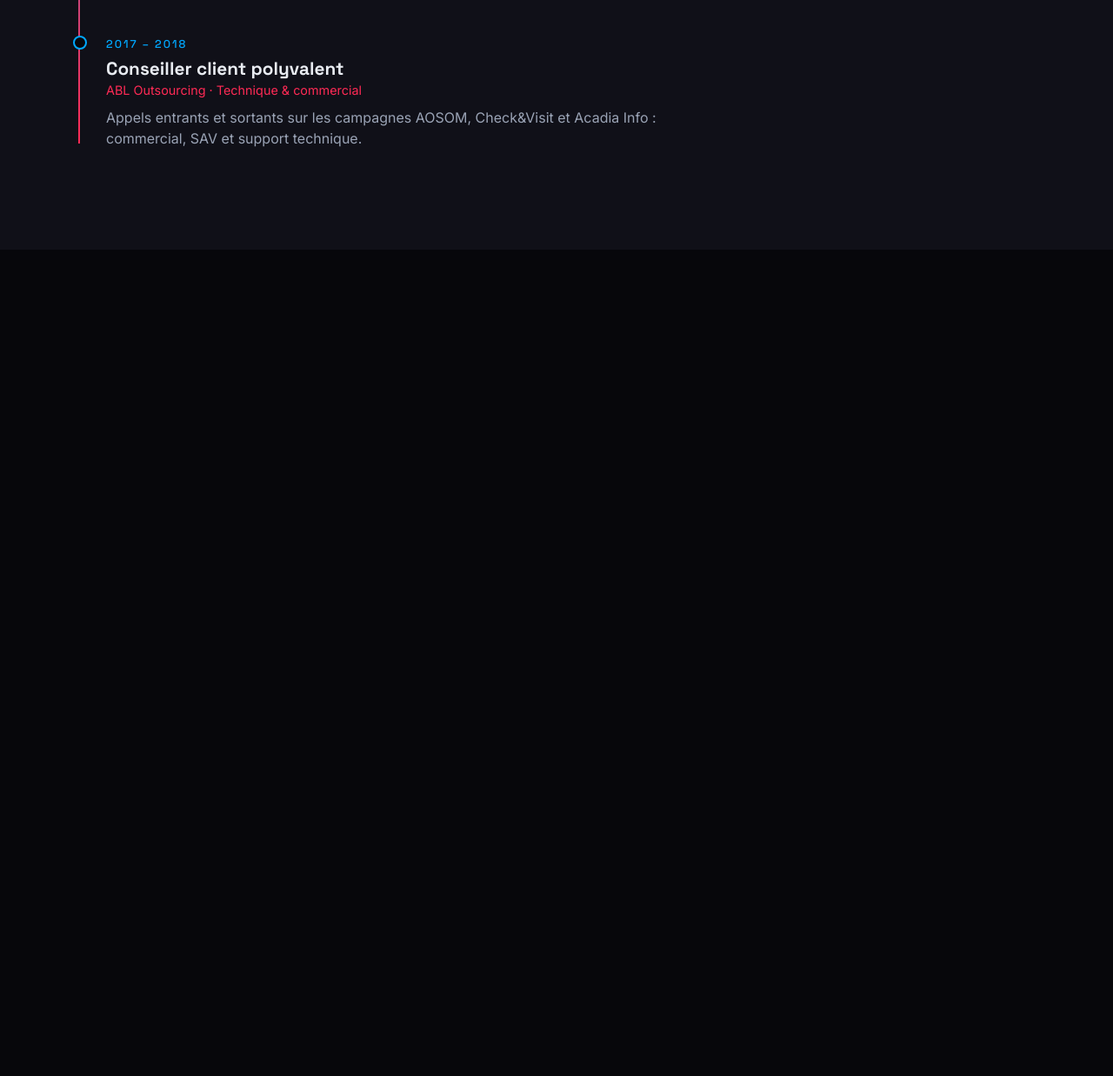
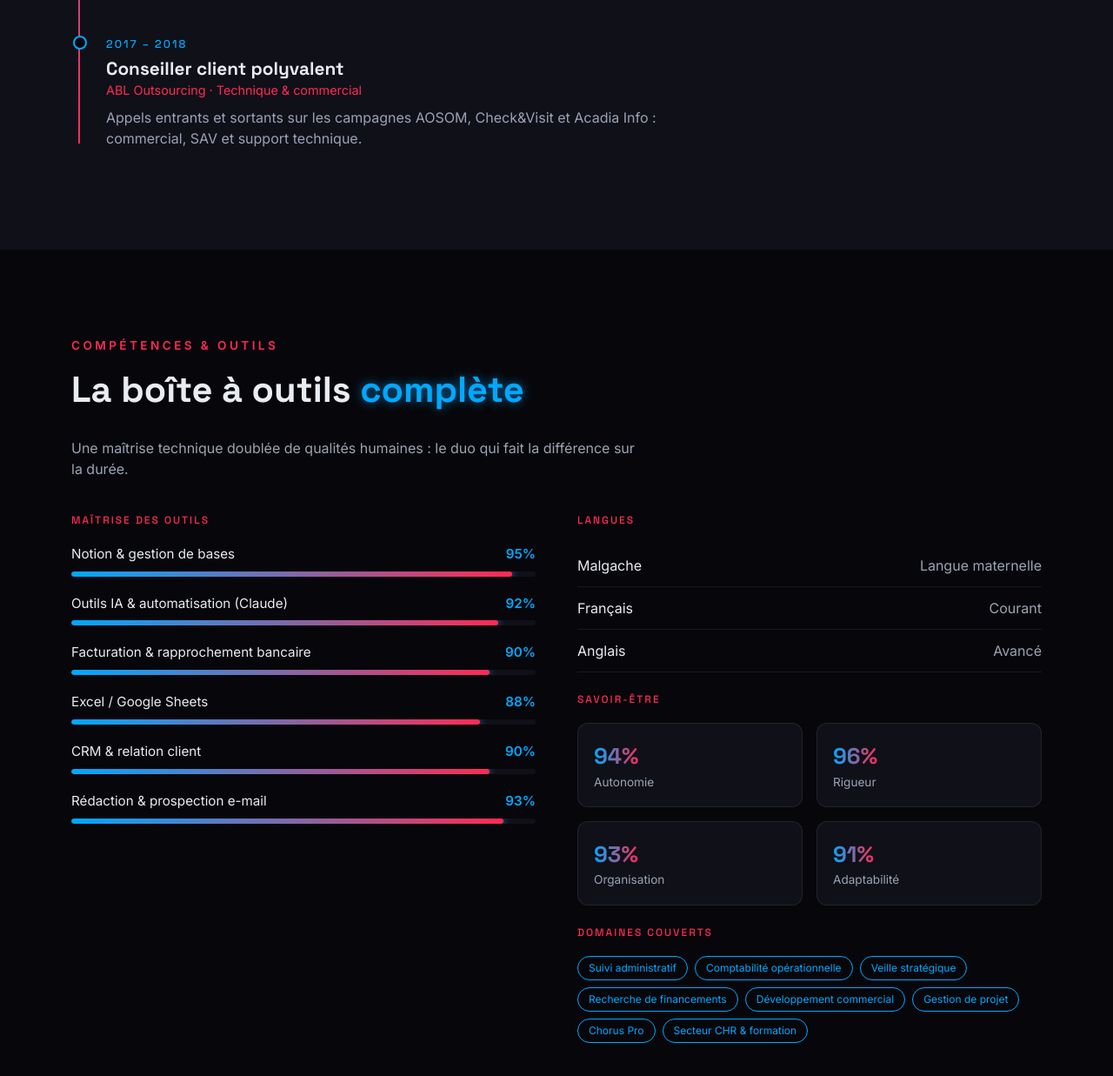
Before and after one commit to Barea666/mon-site, a website: page public/index.html in a window 1280 px wide. Shown: the part 6563-7800 px from the top of the page at 87% size. Before the commit the page ends 6850 px from the top, so only its background shows below. Drawn offline with nearby package versions, Linux system fonts and the light colour scheme.

Commit message:
Section Competences

```diff
--- a/public/index.html
+++ b/public/index.html
@@ -395,6 +395,72 @@
           </div>
         </div>
       </section>
+            <!-- ===== COMPÉTENCES ===== -->
+      <section id="competences" class="section">
+        <div class="container">
+          <p class="sur-titre">Compétences &amp; outils</p>
+          <h2 class="section-titre">La boîte à outils <span class="text-bleu">complète</span></h2>
+          <p class="section-intro">Une maîtrise technique doublée de qualités humaines : le duo qui fait la différence sur la durée.</p>
+
+          <div class="row g-5">
+            <!-- Colonne gauche : barres -->
+            <div class="col-lg-6">
+              <h4 class="bloc-titre">Maîtrise des outils</h4>
+
+              <div class="competence">
+                <div class="competence-haut"><span>Notion &amp; gestion de bases</span><span>95%</span></div>
+                <div class="barre" data-niveau="95"><span></span></div>
+              </div>
+              <div class="competence">
+                <div class="competence-haut"><span>Outils IA &amp; automatisation (Claude)</span><span>92%</span></div>
+                <div class="barre" data-niveau="92"><span></span></div>
+              </div>
+              <div class="competence">
+                <div class="competence-haut"><span>Facturation &amp; rapprochement bancaire</span><span>90%</span></div>
+                <div class="barre" data-niveau="90"><span></span></div>
+              </div>
+              <div class="competence">
+                <div class="competence-haut"><span>Excel / Google Sheets</span><span>88%</span></div>
+                <div class="barre" data-niveau="88"><span></span></div>
+              </div>
+              <div class="competence">
+                <div class="competence-haut"><span>CRM &amp; relation client</span><span>90%</span></div>
+                <div class="barre" data-niveau="90"><span></span></div>
+              </div>
+              <div class="competence">
+                <div class="competence-haut"><span>Rédaction &amp; prospection e-mail</span><span>93%</span></div>
+                <div class="barre" data-niveau="93"><span></span></div>
+              </div>
+            </div>
+
+            <!-- Colonne droite -->
+            <div class="col-lg-6">
+              <h4 class="bloc-titre">Langues</h4>
+              <ul class="langues">
+                <li><span>Malgache</span><span>Langue maternelle</span></li>
+                <li><span>Français</span><span>Courant</span></li>
+                <li><span>Anglais</span><span>Avancé</span></li>
+              </ul>
+
+              <h4 class="bloc-titre mt-4">Savoir-être</h4>
+              <div class="row g-3">
+                <div class="col-6"><div class="qualite"><strong>94%</strong><span>Autonomie</span></div></div>
+                <div class="col-6"><div class="qualite"><strong>96%</strong><span>Rigueur</span></div></div>
+                <div class="col-6"><div class="qualite"><strong>93%</strong><span>Organisation</span></div></div>
+                <div class="col-6"><div class="qualite"><strong>91%</strong><span>Adaptabilité</span></div></div>
+              </div>
+
+              <h4 class="bloc-titre mt-4">Domaines couverts</h4>
+              <div class="tags">
+                <span>Suivi administratif</span><span>Comptabilité opérationnelle</span>
+                <span>Veille stratégique</span><span>Recherche de financements</span>
+                <span>Développement commercial</span><span>Gestion de projet</span>
+                <span>Chorus Pro</span><span>Secteur CHR &amp; formation</span>
+              </div>
+            </div>
+          </div>
+        </div>
+      </section>
 
     <!-- Scripts -->
     <script src="https://cdn.jsdelivr.net/npm/bootstrap@5.3.3/dist/js/bootstrap.bundle.min.js"></script>
--- a/public/script.js
+++ b/public/script.js
@@ -27,3 +27,17 @@ const observateur = new IntersectionObserver((entrees) => {
 }, { threshold: 0.5 });
 
 compteurs.forEach((c) => observateur.observe(c));
+// ===== BARRES DE COMPÉTENCES =====
+const barres = document.querySelectorAll('.barre');
+
+const observateurBarres = new IntersectionObserver((entrees) => {
+  entrees.forEach((entree) => {
+    if (entree.isIntersecting) {
+      const niveau = entree.target.dataset.niveau;
+      entree.target.querySelector('span').style.width = niveau + '%';
+      observateurBarres.unobserve(entree.target);
+    }
+  });
+}, { threshold: 0.5 });
+
+barres.forEach((b) => observateurBarres.observe(b));
--- a/public/style.css
+++ b/public/style.css
@@ -381,3 +381,72 @@ html {
   color: var(--texte-doux);
   max-width: 700px;
 }
+/* ===== COMPÉTENCES ===== */
+.bloc-titre {
+  font-size: 0.75rem;
+  letter-spacing: 2px;
+  text-transform: uppercase;
+  color: var(--rouge);
+  margin-bottom: 20px;
+}
+.competence {
+  margin-bottom: 20px;
+}
+.competence-haut {
+  display: flex;
+  justify-content: space-between;
+  font-size: 0.95rem;
+  margin-bottom: 8px;
+}
+.competence-haut span:last-child {
+  color: var(--bleu);
+  font-weight: 600;
+}
+.barre {
+  height: 6px;
+  background: var(--noir-2);
+  border-radius: 10px;
+  overflow: hidden;
+}
+.barre span {
+  display: block;
+  height: 100%;
+  width: 0; /* part de 0, le JS la remplit */
+  background: linear-gradient(90deg, var(--bleu), var(--rouge));
+  border-radius: 10px;
+  box-shadow: 0 0 10px var(--bleu);
+  transition: width 1.5s ease-out;
+}
+.langues {
+  list-style: none;
+  padding: 0;
+}
+.langues li {
+  display: flex;
+  justify-content: space-between;
+  padding: 12px 0;
+  border-bottom: 1px solid var(--bordure);
+}
+.langues li span:last-child {
+  color: var(--texte-doux);
+}
+.qualite {
+  background: var(--noir-2);
+  border: 1px solid var(--bordure);
+  border-radius: 12px;
+  padding: 18px;
+}
+.qualite strong {
+  display: inline-block;
+  font-family: 'Space Grotesk', sans-serif;
+  font-size: 1.6rem;
+  background: linear-gradient(90deg, var(--bleu), var(--rouge));
+  -webkit-background-clip: text;
+  background-clip: text;
+  color: transparent;
+}
+.qualite span {
+  display: block;
+  font-size: 0.85rem;
+  color: var(--texte-doux);
+}
```
